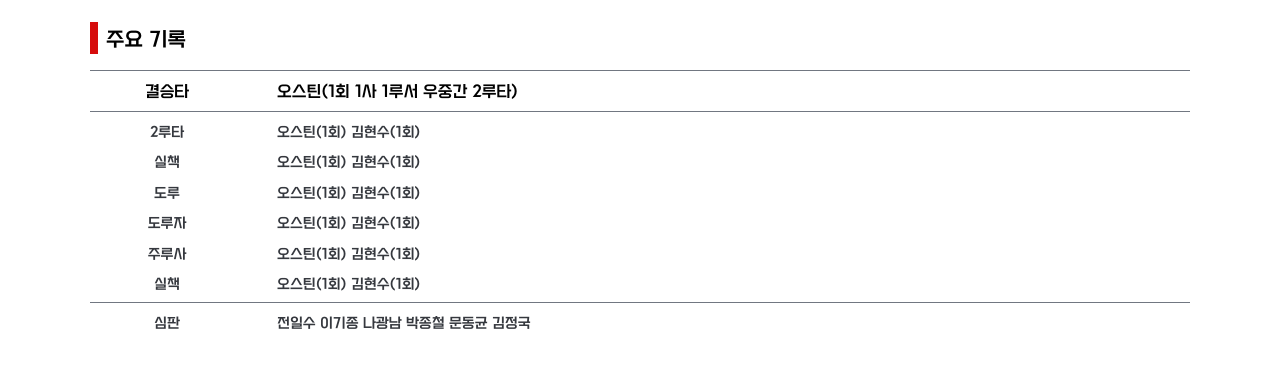
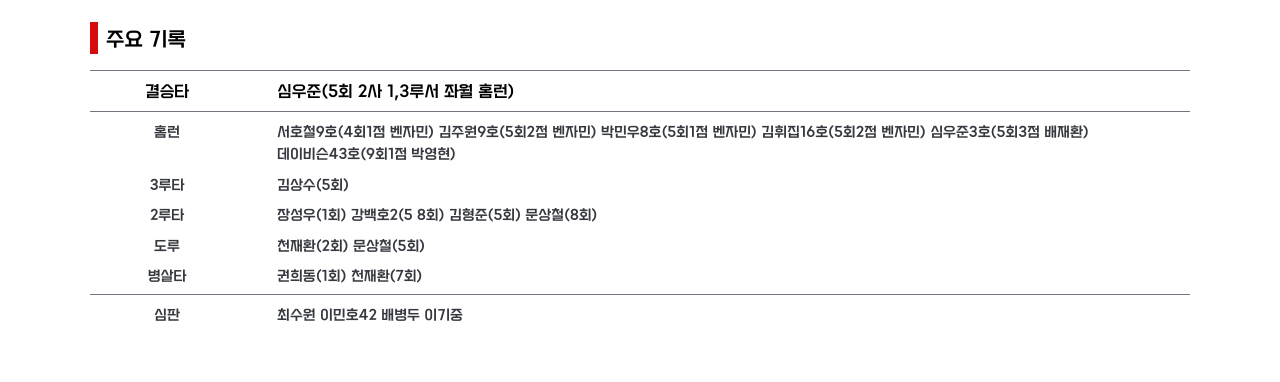
Before and after one commit to BoostWiz/boost-wiz, a Next.js app: page /game/boxscore in a window 1280 px wide. Shown: the part 418-800 px from the top of the page. Built offline with nearby package versions, Linux system fonts and the light colour scheme.

Commit message:
feat: 박스스코어 주요기록 임시데이터로 매핑

```diff
--- a/src/components/BoxScore/HighLights.tsx
+++ b/src/components/BoxScore/HighLights.tsx
@@ -1,29 +1,53 @@
 import GameInformationTitle from '../Game/GameInformationTitle';
 import { flexRow } from '@/styles/flex';
 
-// 박스스코어 - 주요기록이 들어가는 컴포넌트, DataLine 컴포넌트 부분은 나중에 분리 예정
-const HighLights = () => {
+interface propsType {
+  highLightInfo: any;
+}
+
+// 박스스코어 - 주요기록이 들어가는 컴포넌트
+// todo: DataLine 컴포넌트 부분 분리, 타입 지정
+const HighLights = ({ highLightInfo }: propsType) => {
   return (
     <div className="pt-6">
       <GameInformationTitle titleText="주요 기록" />
       <div className="my-4 h-[300px]">
         <Separator />
+        {/* 타입 지정 수정 필요 */}
+        {highLightInfo.map((info: any) => {
+          if (info.how === '결승타') {
+            return (
+              <div>
                 <DataLine
-          dataType="결승타"
-          dataValue="오스틴(1회 1사 1루서 우중간 2루타)"
+                  key={info.how}
+                  dataType={info.how}
+                  dataValue={info.result}
                 />
                 <Separator />
-        <DataLine dataType="2루타" dataValue="오스틴(1회) 김현수(1회)" />
-        <DataLine dataType="실책" dataValue="오스틴(1회) 김현수(1회)" />
-        <DataLine dataType="도루" dataValue="오스틴(1회) 김현수(1회)" />
-        <DataLine dataType="도루자" dataValue="오스틴(1회) 김현수(1회)" />
-        <DataLine dataType="주루사" dataValue="오스틴(1회) 김현수(1회)" />
-        <DataLine dataType="실책" dataValue="오스틴(1회) 김현수(1회)" />
+              </div>
+            );
+          }
+
+          if (info.how === '심판') {
+            return (
+              <div>
                 <Separator />
                 <DataLine
-          dataType="심판"
-          dataValue="전일수 이기종 나광남 박종철 문동균 김정국"
+                  key={info.how}
+                  dataType={info.how}
+                  dataValue={info.result}
                 />
+              </div>
+            );
+          }
+          return (
+            <DataLine
+              key={info.how}
+              dataType={info.how}
+              dataValue={info.result}
+            />
+          );
+        })}
       </div>
     </div>
   );
@@ -47,7 +71,7 @@ const DataLine = ({ dataType, dataValue }: dataLineType) => {
     >
       <div className="w-[14%] text-center">{dataType}</div>
       <div className="w-[3%]"></div>
-      <div>{dataValue}</div>
+      <div className="w-[75%]">{dataValue}</div>
     </div>
   );
 };
--- a/src/components/BoxScore/index.tsx
+++ b/src/components/BoxScore/index.tsx
@@ -13,7 +13,7 @@ const BoxScore = ({ boxscoreData }: any) => {
           schedule={boxscoreData.schedule}
           scoreboard={boxscoreData.scoreboard}
         />
-        <HighLights />
+        <HighLights highLightInfo={boxscoreData.etcgames} />
         <BattingStats teamName="KT" />
         <BattingStats teamName="상대팀" />
         <PitchingStats teamName="KT" />
```
Lines whose indentation alone changed are shown as unchanged.
